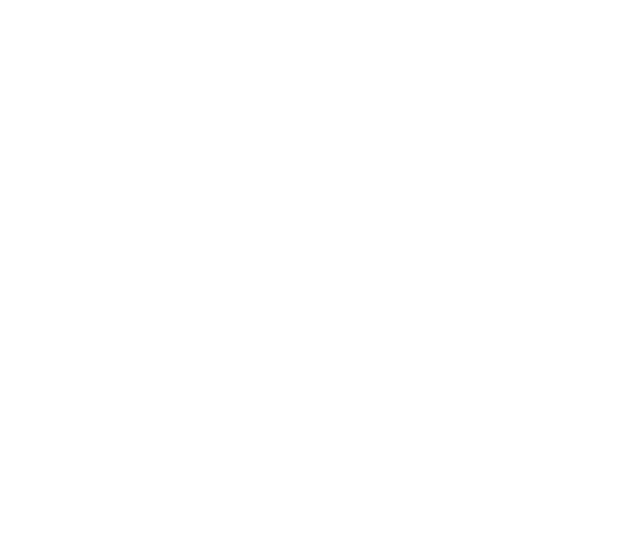
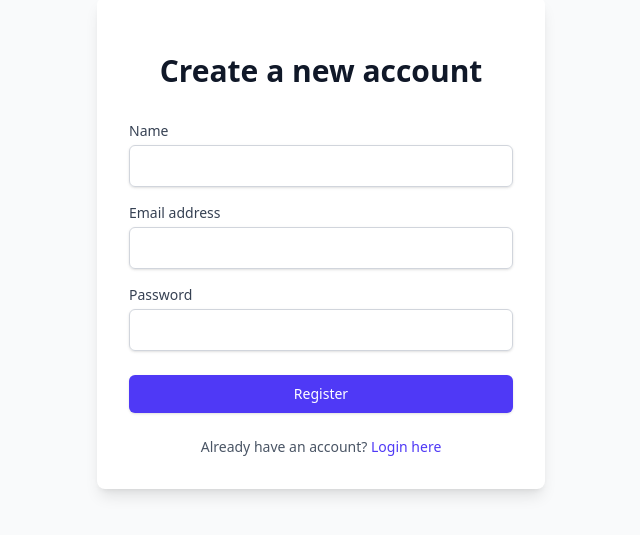
Before and after one commit to adish-ian/recipe, a Nuxt app: page /register in a window 1280 px wide. Before the commit this address had no page. Shown: the part 157-692 px from the top of the page, without its empty margins (319-959 px from the left). Built offline with nearby package versions, Linux system fonts and the light colour scheme.

Commit message:
feat(ui): Added Registration Page UI

```diff
--- a/components/NavigationBar.vue
+++ b/components/NavigationBar.vue
@@ -29,7 +29,7 @@
 
         <!-- Right Side: Auth Links or User Dropdown -->
         <div class="flex items-center">
-            <template v-if="!isAuthenticated">
+          <template v-if="!isUserAuthenticated">
             <NuxtLink
               to="/login"
               class="text-gray-900 hover:text-indigo-600 inline-flex items-center px-3 py-2 text-sm font-medium"
@@ -89,11 +89,14 @@
 </template>
 
 <script setup>
-  import { ref } from 'vue';
+import { ref, computed } from 'vue';
 import { ChevronDownIcon } from '@heroicons/vue/24/solid';
+import { isAuthenticated } from './utils/authUtils'; // Import the utility
 
-  const isAuthenticated = ref(false);
 const isDropdownOpen = ref(false);
+
+// Computed property to check authentication state reactively
+const isUserAuthenticated = computed(() => isAuthenticated());
 
 const toggleDropdown = () => {
   isDropdownOpen.value = !isDropdownOpen.value;
@@ -102,7 +105,7 @@
 const handleLogout = () => {
   // Implement logout logic
   localStorage.removeItem('auth_token');
-    isAuthenticated.value = false;
-    navigateTo('/login');
+  isUserAuthenticated.value = false; // This will automatically update the UI
+  navigateTo('/dashboard');
 };
 </script>
--- /dev/null
+++ b/pages/dashboard.vue
@@ -0,0 +1,8 @@
+<template>
+    <NavigationBar />
+</template>
+
+<script>
+import NavigationBar from '~/components/NavigationBar.vue';
+
+</script>
--- /dev/null
+++ b/pages/register.vue
@@ -0,0 +1,119 @@
+<template>
+    <div class="min-h-screen flex items-center justify-center bg-gray-50">
+      <div class="w-full max-w-md space-y-8 p-8 bg-white rounded-lg shadow-lg">
+        <div>
+          <h2 class="mt-6 text-center text-3xl font-bold text-gray-900">
+            Create a new account
+          </h2>
+        </div>
+
+        <!-- Error Message -->
+        <div v-if="error" class="text-red-600 text-center p-4 rounded bg-red-50">
+          {{ error }}
+        </div>
+
+        <form class="mt-8 space-y-6" @submit.prevent="handleRegister">
+          <div class="space-y-4">
+            <div>
+              <label for="name" class="block text-sm font-medium text-gray-700">
+                Name
+              </label>
+              <input
+                id="name"
+                v-model="form.name"
+                type="text"
+                required
+                class="mt-1 block w-full px-3 py-2 border border-gray-300 rounded-md shadow-sm focus:outline-none focus:ring-2 focus:ring-indigo-500 focus:border-indigo-500"
+              />
+            </div>
+
+            <div>
+              <label for="email" class="block text-sm font-medium text-gray-700">
+                Email address
+              </label>
+              <input
+                id="email"
+                v-model="form.email"
+                type="email"
+                required
+                class="mt-1 block w-full px-3 py-2 border border-gray-300 rounded-md shadow-sm focus:outline-none focus:ring-2 focus:ring-indigo-500 focus:border-indigo-500"
+              />
+            </div>
+
+            <div>
+              <label for="password" class="block text-sm font-medium text-gray-700">
+                Password
+              </label>
+              <input
+                id="password"
+                v-model="form.password"
+                type="password"
+                required
+                class="mt-1 block w-full px-3 py-2 border border-gray-300 rounded-md shadow-sm focus:outline-none focus:ring-2 focus:ring-indigo-500 focus:border-indigo-500"
+              />
+            </div>
+          </div>
+
+          <div>
+            <button
+              type="submit"
+              :disabled="loading"
+              class="w-full flex justify-center py-2 px-4 border border-transparent rounded-md shadow-sm text-sm font-medium text-white bg-indigo-600 hover:bg-indigo-700 focus:outline-none focus:ring-2 focus:ring-offset-2 focus:ring-indigo-500 disabled:opacity-50 disabled:cursor-not-allowed"
+            >
+              <span v-if="!loading">Register</span>
+              <span v-else>Registering...</span>
+            </button>
+          </div>
+
+          <div class="text-center text-sm text-gray-600">
+            Already have an account?
+            <NuxtLink
+              to="/login"
+              class="font-medium text-indigo-600 hover:text-indigo-500"
+            >
+              Login here
+            </NuxtLink>
+          </div>
+        </form>
+      </div>
+    </div>
+  </template>
+
+  <script setup>
+  const { public: { backendUrl } } = useRuntimeConfig();
+
+  const form = reactive({
+    name: '',
+    email: '',
+    password: ''
+  });
+
+  const loading = ref(false);
+  const error = ref('');
+
+  const handleRegister = async () => {
+    loading.value = true;
+    error.value = '';
+
+    try {
+      const { token } = await $fetch(`${backendUrl}/register`, {
+        method: 'POST',
+        body: JSON.stringify(form),
+        headers: {
+          'Content-Type': 'application/json'
+        }
+      });
+
+      // Store token in localStorage
+      localStorage.setItem('auth_token', token);
+
+      // Redirect to dashboard or home page
+      await navigateTo('/dashboard');
+
+    } catch (err) {
+      error.value = err.data?.message || 'Registration failed. Please try again.';
+    } finally {
+      loading.value = false;
+    }
+  };
+  </script>
--- /dev/null
+++ b/utils/authUtils.js
@@ -0,0 +1,4 @@
+export const isAuthenticated = () => {
+    const authToken = localStorage.getItem('auth_token');
+    return !!authToken; // Returns true if authToken exists, false otherwise
+  };
```
Lines whose indentation alone changed are shown as unchanged.
